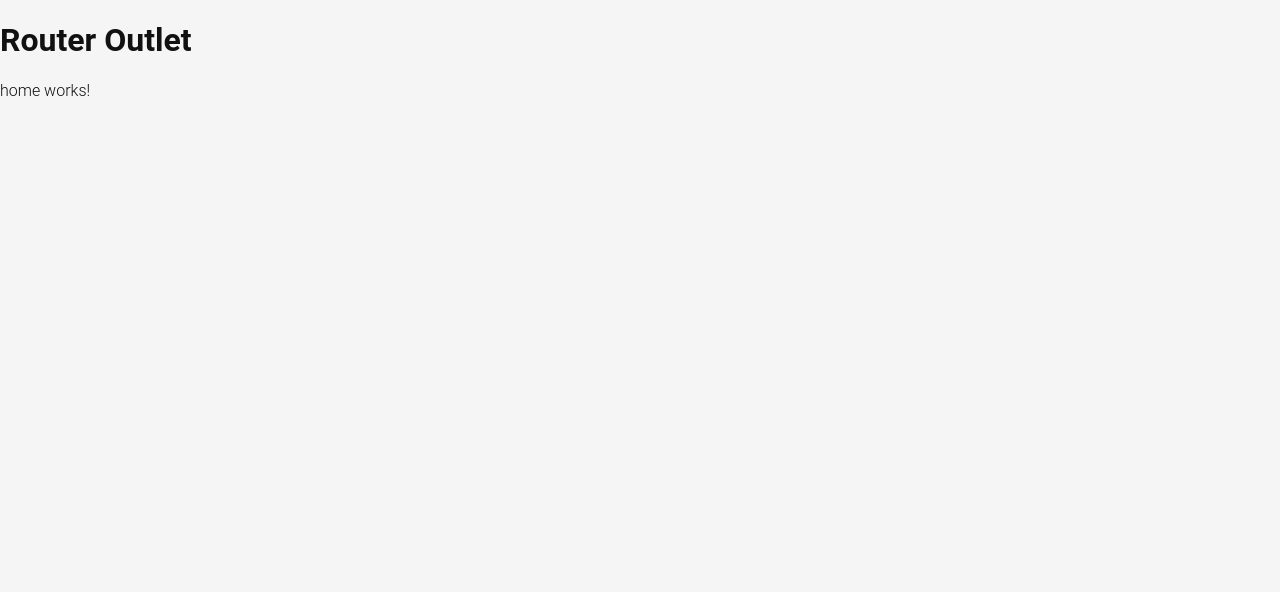
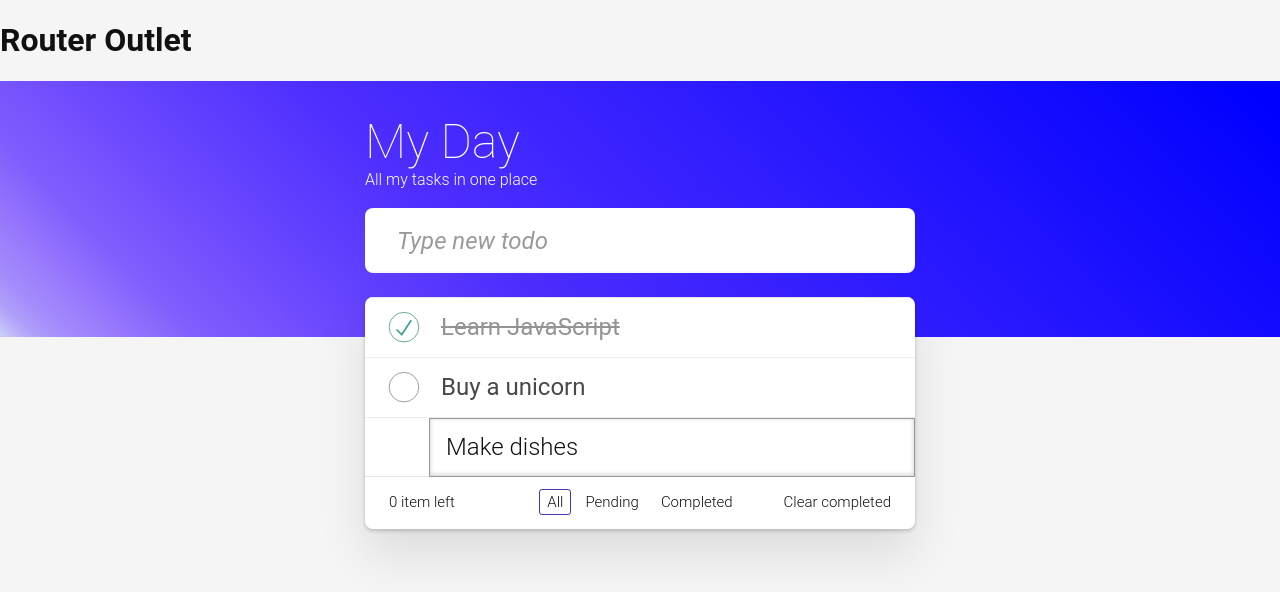
Before and after one commit to gagandsk/angular, an Angular app: page / in a window 1280 px wide. Shown: the top 592 px of the page. Built offline with nearby package versions, Linux system fonts and the light colour scheme.

Commit message:
update home component html

```diff
--- a/src/app/pages/home/home.component.html
+++ b/src/app/pages/home/home.component.html
@@ -1 +1,64 @@
-<p>home works!</p>
+<section class="todoapp">
+  <header class="header">
+    <div class="container">
+      <h1>My Day</h1>
+      <p>All my tasks in one place</p>
+      <input
+        class="new-todo"
+        placeholder="Type new todo"
+        autofocus
+        type="text"
+      />
+    </div>
+  </header>
+  <div class="container todoapp-wrapper">
+    <!-- This section should be hidden by default and shown when there are todos -->
+    <section class="main">
+      <ul class="todo-list">
+        <li class="completed">
+          <div class="view">
+            <input class="toggle" type="checkbox" checked />
+            <label>Learn JavaScript</label>
+            <button class="destroy"></button>
+          </div>
+          <input class="edit" value="Learn JavaScript" />
+        </li>
+        <li>
+          <div class="view">
+            <input class="toggle" type="checkbox" />
+            <label>Buy a unicorn</label>
+            <button class="destroy"></button>
+          </div>
+          <input class="edit" value="Buy a unicorn" />
+        </li>
+        <li class="editing">
+          <div class="view">
+            <input class="toggle" type="checkbox" />
+            <label>Make dishes</label>
+            <button class="destroy"></button>
+          </div>
+          <input class="edit" value="Make dishes" />
+        </li>
+      </ul>
+    </section>
+    <!-- This footer should be hidden by default and shown when there are todos -->
+    <footer class="footer">
+      <!-- This should be `0 items left` by default -->
+      <span class="todo-count"><strong>0</strong> item left</span>
+      <!-- Remove this if you don't implement routing -->
+      <ul class="filters">
+        <li>
+          <a routerLink="/" class="selected">All</a>
+        </li>
+        <li>
+          <a routerLink="/pending">Pending</a>
+        </li>
+        <li>
+          <a routerLink="/completed">Completed</a>
+        </li>
+      </ul>
+      <!-- Hidden if no completed items are left ↓ -->
+      <button class="clear-completed">Clear completed</button>
+    </footer>
+  </div>
+</section>
```
